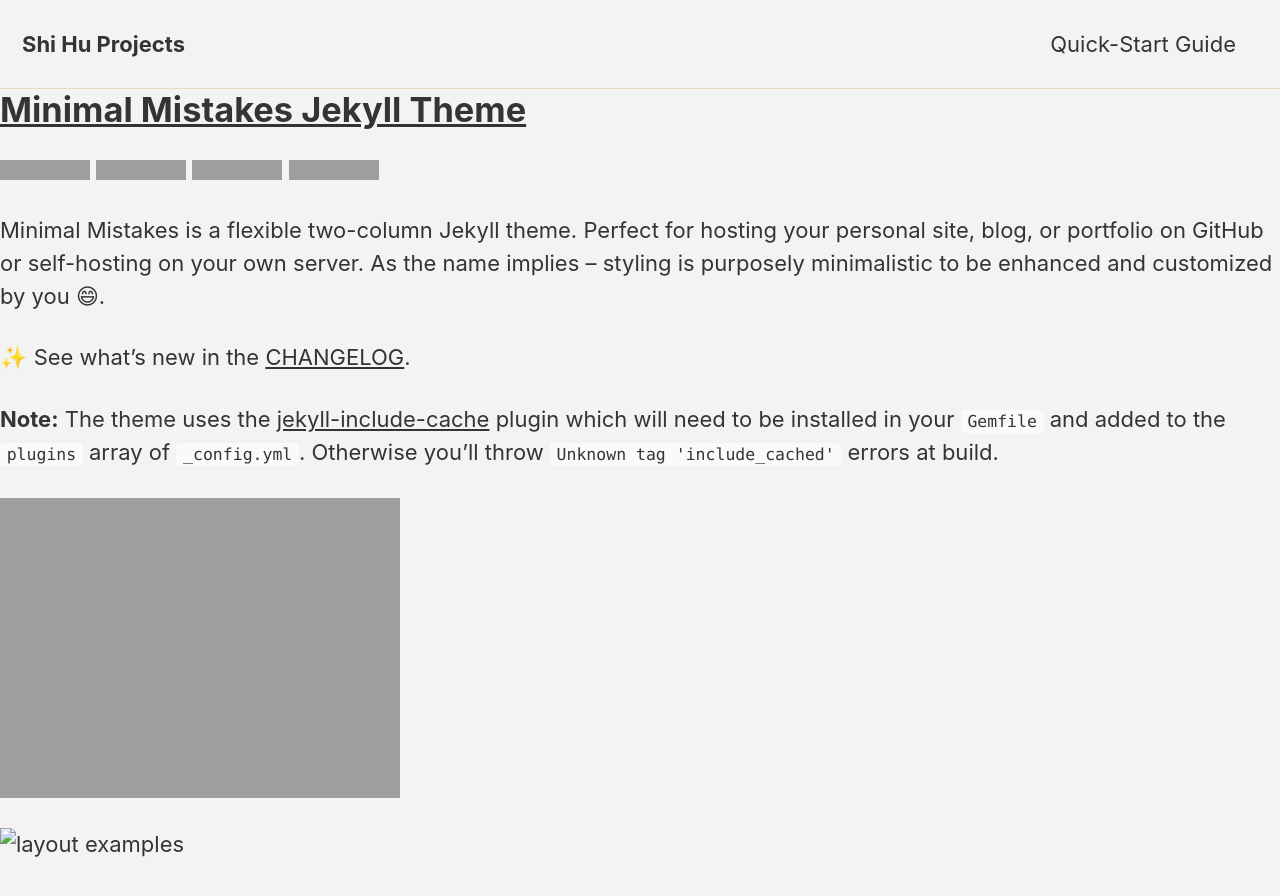
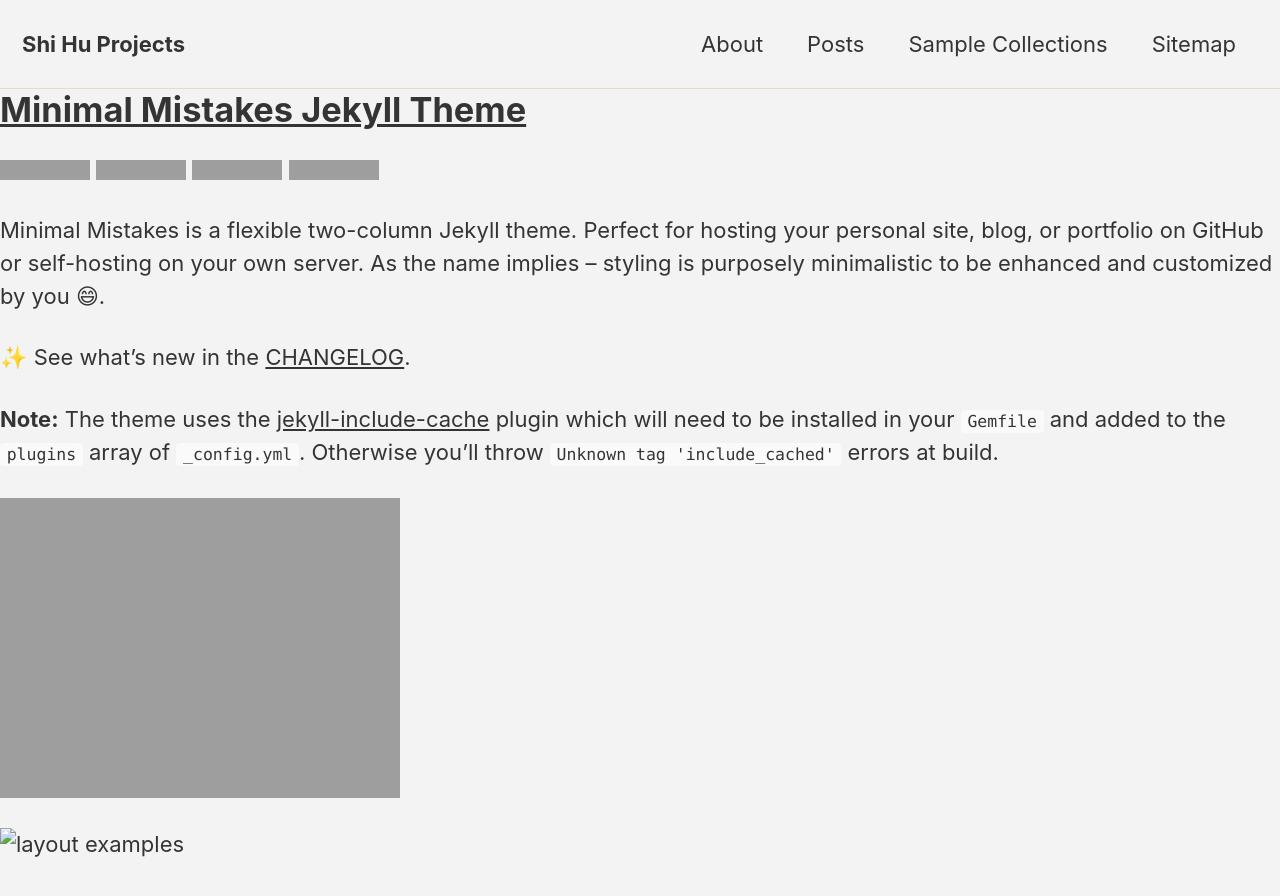
Before and after one commit to shi-hu/shi-hu.github.io, a Jekyll site: the page built from info_mm.md, in a window 1280 px wide and 900 px high. Shown: the top 896 px of the window. Built offline with Jekyll 4.4.1, drawn with Linux system fonts in a browser that asks for light colours; cached includes are drawn as plain includes; nearby versions of some CDN libraries; emoji names are drawn with the system emoji font; our own code applies the rules of GitHub Pages for plain Markdown files; grey boxes are pictures that could not be loaded.

Commit message:
Update navigation.yml

```diff
--- a/_data/navigation.yml
+++ b/_data/navigation.yml
@@ -1,12 +1,10 @@
 # main links
 main:
-  - title: "Quick-Start Guide"
-    url: https://mmistakes.github.io/minimal-mistakes/docs/quick-start-guide/
-  # - title: "About"
-  #   url: https://mmistakes.github.io/minimal-mistakes/about/
-  # - title: "Sample Posts"
-  #   url: /year-archive/
-  # - title: "Sample Collections"
-  #   url: /collection-archive/
-  # - title: "Sitemap"
-  #   url: /sitemap/
+  - title: "About"
+    url: https://mmistakes.github.io/minimal-mistakes/about/
+  - title: "Posts"
+    url: /year-archive/
+  - title: "Sample Collections"
+    url: /collection-archive/
+  - title: "Sitemap"
+    url: /sitemap/
```
